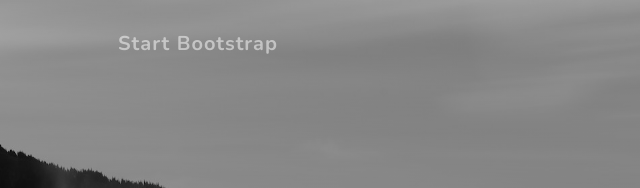
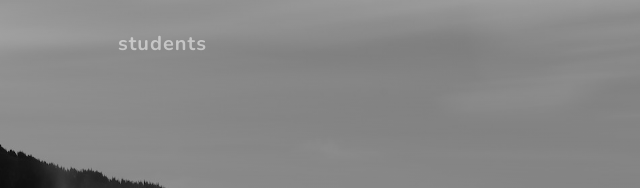
Before and after one commit to dennis910926/hw1, a plain HTML site: page page/index.html in a window 1280 px wide. Shown: the top 188 px of the page, 0-640 px from the left. Drawn offline with nearby package versions, Linux system fonts and the light colour scheme.

Commit message:
Update index.html

```diff
--- a/page/index.html
+++ b/page/index.html
@@ -19,7 +19,7 @@
         <!-- Navigation-->
         <nav class="navbar navbar-expand-lg navbar-light fixed-top" id="mainNav">
             <div class="container px-4 px-lg-5">
-                <a class="navbar-brand" href="#page-top">Start Bootstrap</a>
+                <a class="navbar-brand" href="#page-top">students</a>
                 <button class="navbar-toggler navbar-toggler-right" type="button" data-bs-toggle="collapse" data-bs-target="#navbarResponsive" aria-controls="navbarResponsive" aria-expanded="false" aria-label="Toggle navigation">
                     Menu
                     <i class="fas fa-bars"></i>
```
